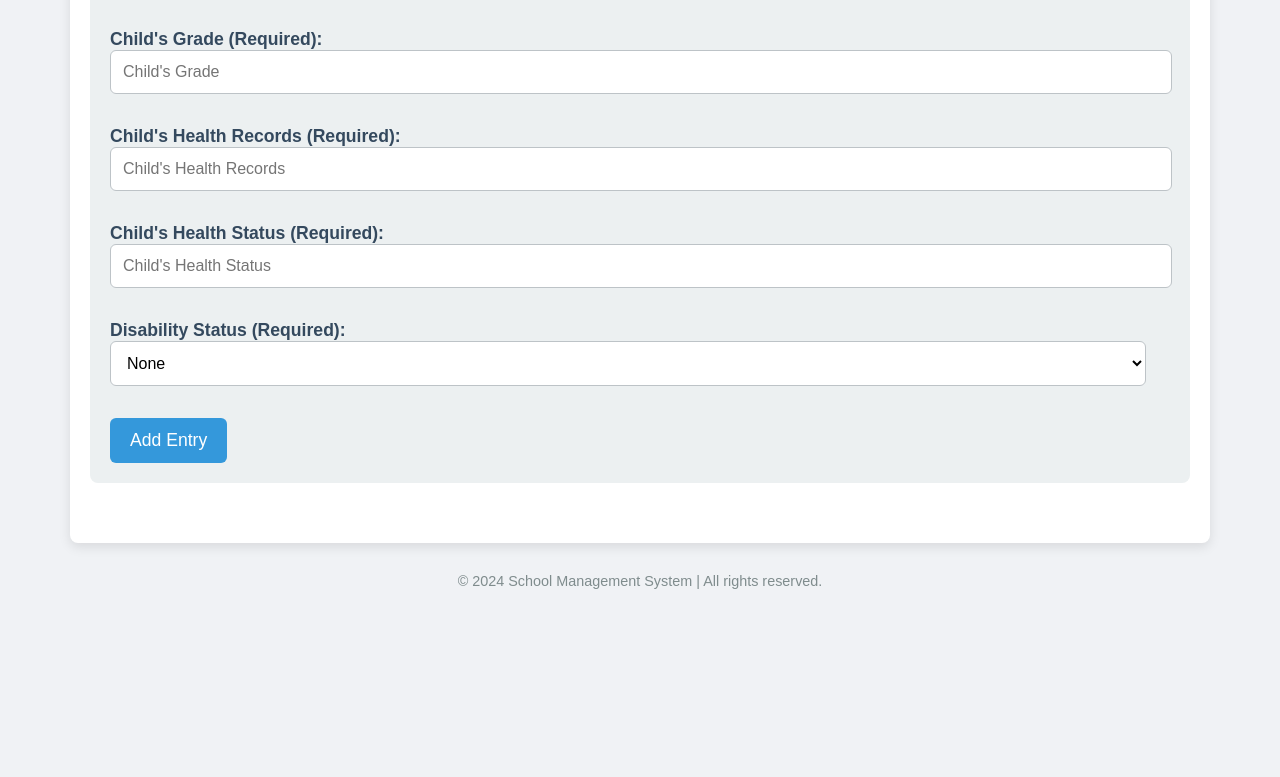
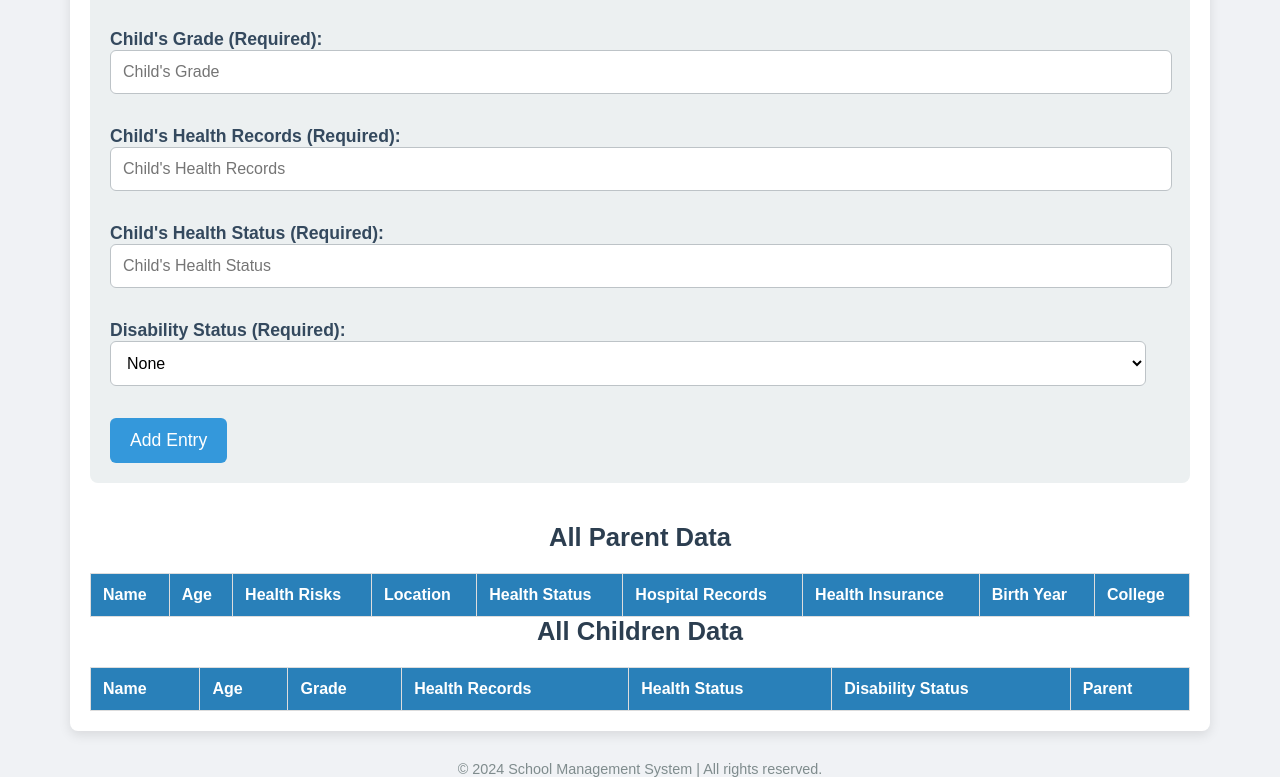
Before and after one commit to tanushcodingprojects/data-retrieval-demo-deca, a plain HTML site: page index.html in a window 1280 px wide. Shown: the part 1890-2667 px from the top of the page. Before the commit the page ends 2479 px from the top, so only its background shows below. Drawn offline with Linux system fonts and the light colour scheme.

Commit message:
Update index.html

```diff
--- a/index.html
+++ b/index.html
@@ -123,6 +123,23 @@
       color: #2980b9;
     }
 
+    /* Style for tables */
+    table {
+      width: 100%;
+      margin-top: 20px;
+      border-collapse: collapse;
+    }
+
+    th, td {
+      padding: 12px;
+      text-align: left;
+      border: 1px solid #ddd;
+    }
+
+    th {
+      background-color: #2980b9;
+      color: white;
+    }
   </style>
 </head>
 <body>
@@ -243,6 +260,47 @@
         <button type="submit">Add Entry</button>
       </form>
     </div>
+
+    <!-- Data Tables Section -->
+    <div>
+      <h2>All Parent Data</h2>
+      <table id="parentTable">
+        <thead>
+          <tr>
+            <th>Name</th>
+            <th>Age</th>
+            <th>Health Risks</th>
+            <th>Location</th>
+            <th>Health Status</th>
+            <th>Hospital Records</th>
+            <th>Health Insurance</th>
+            <th>Birth Year</th>
+            <th>College</th>
+          </tr>
+        </thead>
+        <tbody>
+          <!-- Parent data will be populated here -->
+        </tbody>
+      </table>
+
+      <h2>All Children Data</h2>
+      <table id="childTable">
+        <thead>
+          <tr>
+            <th>Name</th>
+            <th>Age</th>
+            <th>Grade</th>
+            <th>Health Records</th>
+            <th>Health Status</th>
+            <th>Disability Status</th>
+            <th>Parent</th>
+          </tr>
+        </thead>
+        <tbody>
+          <!-- Children data will be populated here -->
+        </tbody>
+      </table>
+    </div>
   </main>
   <footer>
     © 2024 School Management System | All rights reserved.
@@ -335,6 +393,8 @@
       saveData();
       alert('Data added successfully');
       document.getElementById('addDataForm').reset();
+
+      populateTables();
     }
 
     function displayData(person, container) {
@@ -357,6 +417,36 @@
       output += '</ul>';
       container.innerHTML = `<h2>Children</h2>${output}`;
     }
+
+    function populateTables() {
+      const parentTableBody = document.getElementById('parentTable').getElementsByTagName('tbody')[0];
+      const childTableBody = document.getElementById('childTable').getElementsByTagName('tbody')[0];
+
+      // Clear current table data
+      parentTableBody.innerHTML = '';
+      childTableBody.innerHTML = '';
+
+      // Add parent data to table
+      savedData.parents.forEach(parent => {
+        const row = parentTableBody.insertRow();
+        Object.values(parent).forEach(value => {
+          const cell = row.insertCell();
+          cell.textContent = value;
+        });
+      });
+
+      // Add children data to table
+      savedData.children.forEach(child => {
+        const row = childTableBody.insertRow();
+        Object.values(child).forEach(value => {
+          const cell = row.insertCell();
+          cell.textContent = value;
+        });
+      });
+    }
+
+    // Populate the tables on page load
+    populateTables();
   </script>
 </body>
 </html>
```
